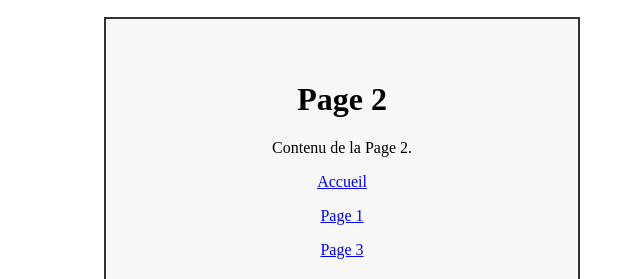
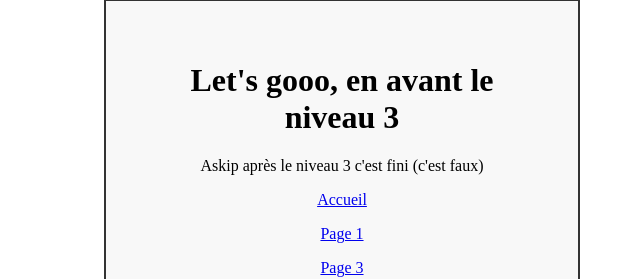
Before and after one commit to Badwargame37/Niveau-1-2-3, a plain HTML site: page page2.html in a window 1280 px wide. Shown: the part 383-662 px from the top of the page, without its empty margins (298-938 px from the left). Drawn offline with Linux system fonts and the light colour scheme.

Commit message:
Update page2.html

```diff
--- a/page2.html
+++ b/page2.html
@@ -49,8 +49,8 @@
         </div>
 
         <div class="square">
-            <h1>Page 2</h1>
-            <p>Contenu de la Page 2.</p>
+            <h1>Let's gooo, en avant le niveau 3</h1>
+            <p>Askip après le niveau 3 c'est fini (c'est faux)</p>
             <p><a href="index.html">Accueil</a></p>
             <p><a href="page1.html">Page 1</a></p>
             <p><a href="page3.html">Page 3</a></p>
```
